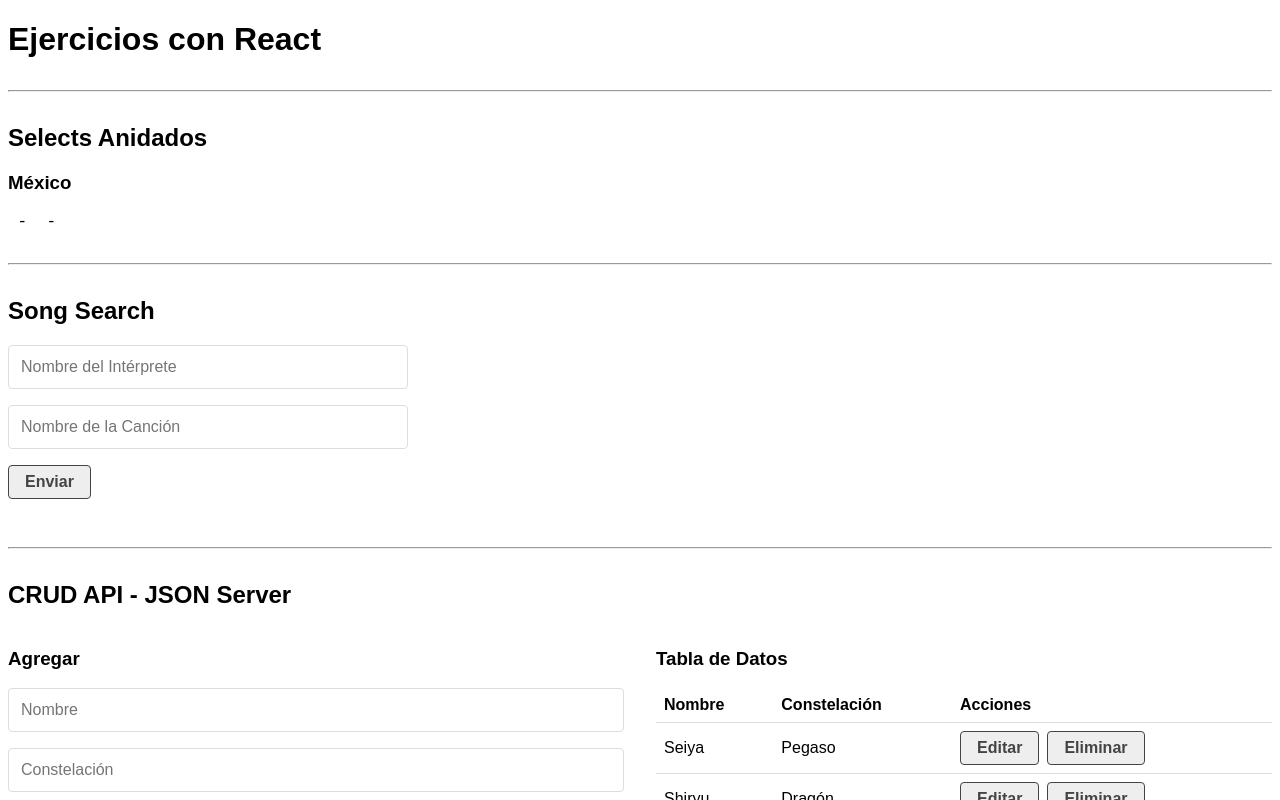
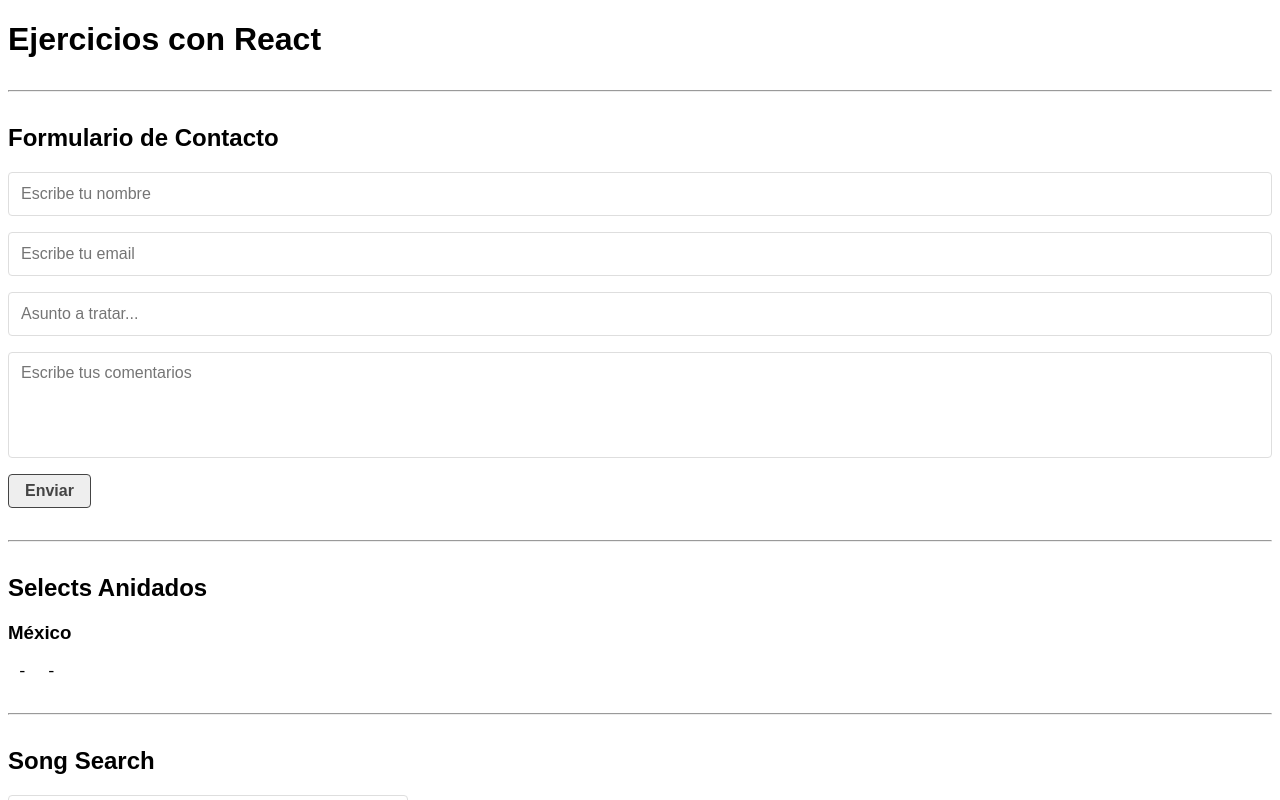
Before and after one commit to hector-mendoza/react, a React (Create React App) app in the folder crud/: page / in a window 1280 px wide. Shown: the top 800 px of the page. Built offline with nearby package versions, Linux system fonts and the light colour scheme; no server answers; data requests are answered from the project's data file.

Commit message:
Validación Forms: Definición componentes (1 / 4 )

```diff
--- a/crud/src/App.js
+++ b/crud/src/App.js
@@ -1,3 +1,4 @@
+import ContactForm from './components/ContactForm';
 import CrudApi from './components/CrudApi';
 import CrudApp from './components/CrudApp';
 import SelectsAnidados from './components/SelectsAnidados';
@@ -7,6 +8,8 @@ function App() {
   return (
     <div>
       <h1>Ejercicios con React</h1>
+      <hr />
+      <ContactForm />
       <hr />
       <SelectsAnidados />
       <hr />
--- /dev/null
+++ b/crud/src/components/ContactForm.js
@@ -0,0 +1,35 @@
+import React from 'react';
+import { useForm } from '../hooks/useForm';
+
+//
+const initialForm = {};
+const validations = (form) => {
+
+};
+
+const ContactForm = () => {
+    const { form, errors, loading, response, handleChange, handleBlur, handleSubmit } = useForm(initialForm, validations);
+    return (
+        <div>
+            <h2>Formulario de Contacto</h2>
+            <form onSubmit={handleSubmit}>
+                <input type='text' name='name' placeholder='Escribe tu nombre'
+                    onChange={handleChange} onBlur={handleBlur}
+                    value={form.name} required />
+                <input type='email' name='email' placeholder='Escribe tu email'
+                    onChange={handleChange} onBlur={handleBlur}
+                    value={form.email} required />
+                <input type='text' name='subject' placeholder='Asunto a tratar...'
+                    onChange={handleChange} onBlur={handleBlur}
+                    value={form.subject} required />
+                <textarea name='comments' placeholder='Escribe tus comentarios'
+                    cols='50' rows='5'
+                    onChange={handleChange} onBlur={handleBlur}
+                    value={form.comments} required />
+                <input type='submit' value='Enviar' />
+            </form>
+        </div>
+    );
+}
+
+export default ContactForm;
--- /dev/null
+++ b/crud/src/hooks/useForm.js
@@ -0,0 +1,23 @@
+import { useState } from "react";
+
+export const useForm = (initialForm, validateForm) => {
+    // variables de estado que controlan el form
+    const [form, setForm] = useState(initialForm);
+    const [errors, setErrors] = useState({});
+    const [loading, setLoading] = useState(false);
+    const [response, setResponse] = useState(null);
+
+    // eventos
+    const handle = (e) => { }
+
+    // mientras escribimos
+    const handleChange = (e) => { }
+
+    // validaciones
+    const handleBlur = (e) => { }
+
+    // al enviar
+    const handleSubmit = (e) => { }
+
+    return { form, errors, loading, response, handleChange, handleBlur, handleSubmit }
+};
```
